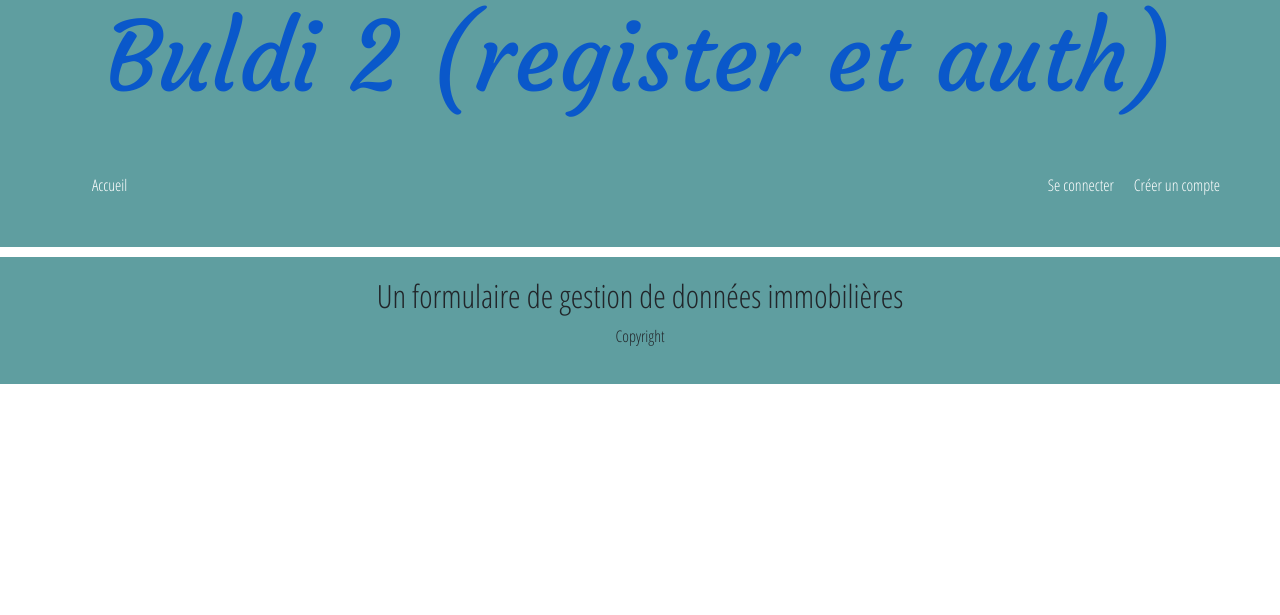
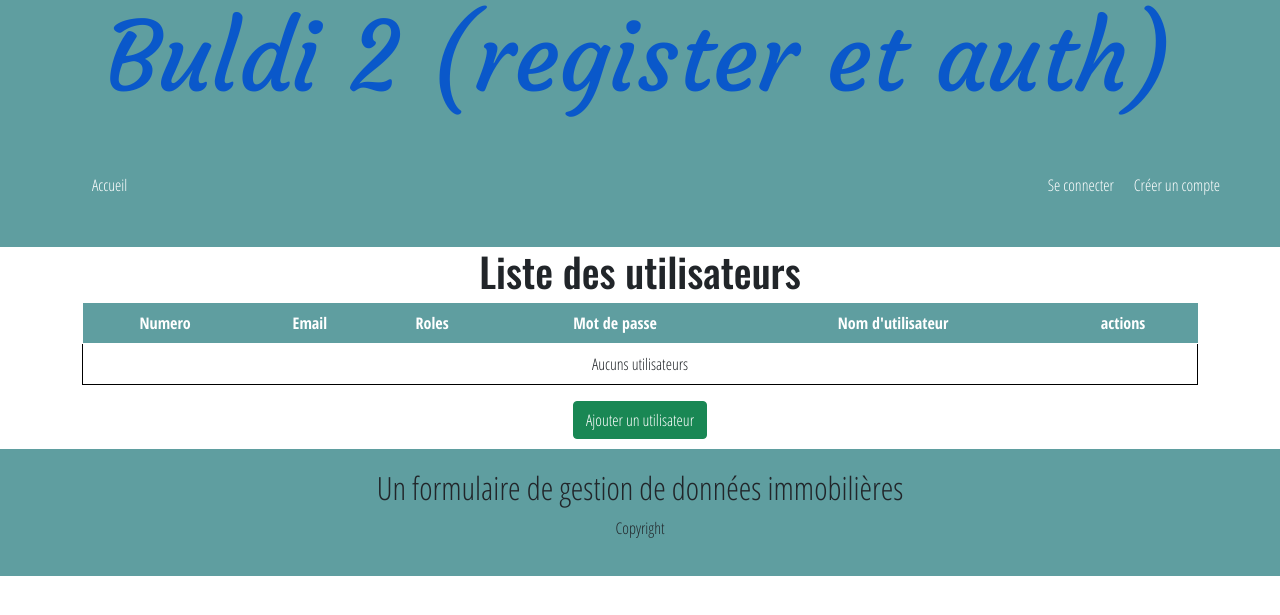
Before and after one commit to fredkast/my_project_0.1.0, a Symfony app: template templates/admin/admin.html.twig in a window 1280 px wide. Shown: the top 615 px of the page. Run offline with Twig, Linux system fonts and the light colour scheme; the template is opened without the code that fills it, so the values that code supplies are empty; some libraries are stand-ins or nearby versions.

Commit message:
Sauvegarde

```diff
--- a/src/Controller/ClientController.php
+++ b/src/Controller/ClientController.php
@@ -13,7 +13,7 @@ use Sensio\Bundle\FrameworkExtraBundle\Configuration\IsGranted;
 
 
 /**
- * @IsGranted("ROLE_ADMIN")
+ * @IsGranted("ROLE_CLIENT")
  * @Route("/client")
  */
 class ClientController extends AbstractController
--- a/templates/admin/admin.html.twig
+++ b/templates/admin/admin.html.twig
@@ -1 +1,45 @@
 {% extends "buldi.html.twig"%}
+
+{% block title %}Liste des utilisateurs{% endblock %}
+
+{% block body %}
+
+<!DOCTYPE html>
+
+<title>User index</title>
+    <h1>Liste des utilisateurs</h1>
+
+    <table class="table table-hover">
+        <thead>
+            <tr>
+                <th>Numero</th>
+                <th>Email</th>
+                <th>Roles</th>
+                <th>Mot de passe</th>
+                <th>Nom d'utilisateur</th>
+                <th>actions</th>
+            </tr>
+        </thead>
+        <tbody>
+        {% for user in users %}
+            <tr>
+                <td>{{ user.id }}</td>
+                <td>{{ user.email }}</td>
+                <td>{{ user.roles ? user.roles|json_encode : '' }}</td>
+                <td>{{ user.password }}</td>
+                <td>{{ user.userName }}</td>
+                <td>
+                    <a class="btn btn-primary" href="{{ path('user_show', {'id': user.id}) }}">Afficher</a>
+                    <a class="btn btn-warning" href="{{ path('user_edit', {'id': user.id}) }}">Modifier</a>
+                </td>
+            </tr>
+        {% else %}
+            <tr>
+                <td colspan="6">Aucuns utilisateurs</td>
+            </tr>
+        {% endfor %}
+        </tbody>
+    </table>
+
+    <a class="btn btn-success" href="{{ path('user_new') }}">Ajouter un utilisateur</a>
+{% endblock %}
--- a/templates/buldi.html.twig
+++ b/templates/buldi.html.twig
@@ -21,7 +21,11 @@
                 <div class="menu">
                     <ul>
                         <li><a href="/" class="bouton">Accueil</a></li>
-                        {% if is_granted('ROLE_USER') %}
+
+                        {% if is_granted('ROLE_ADMIN') %}
+                        <li><a href="#" class="bouton">Mes devis</a></li>
+                        {% endif %}
+                        {% if is_granted('ROLE_ADMIN') %}
                             <li><a href="/devis" class="bouton">Devis</a></li>
                         {% endif %}
 
@@ -33,6 +37,9 @@
                             <li><a href="/user" class="bouton">Gestion des utilisateurs</a></li>
                         {% endif %}
 
+                        {% if is_granted('ROLE_ADMIN') %}
+                            <li><a href="/admin" class="bouton">Admin</a></li>
+                        {% endif %}
                         <li></li>
                     </ul>
                 </div>
--- a/templates/devis/index.html.twig
+++ b/templates/devis/index.html.twig
@@ -34,7 +34,7 @@
                 <td>{{ devi.exterieur ? 'Oui' : 'Non' }}</td>
                 <td>
                     <a class="btn btn-primary" href="{{ path('devis_show', {'id': devi.id}) }}">Afficher</a>
-                    {% if is_granted('ROLE_CLIENT') %}
+                    {% if is_granted('ROLE_ADMIN') %}
                         <a class="btn btn-warning" href="{{ path('devis_edit', {'id': devi.id}) }}">Modifier</a>
                     {% endif %}
                 </td>
@@ -46,6 +46,7 @@
         {% endfor %}
         </tbody>
     </table>
-
+    {% if is_granted('ROLE_ADMIN') %}
     <a class="btn btn-success" href="{{ path('devis_new') }}">Nouveau devis</a>
+    {% endif %}
 {% endblock %}
```
Also changed, not shown: templates/accueil/accueil.html.twig (+6 -1 lines), templates/client/index.html.twig (+7 -2 lines), 1 other file.
